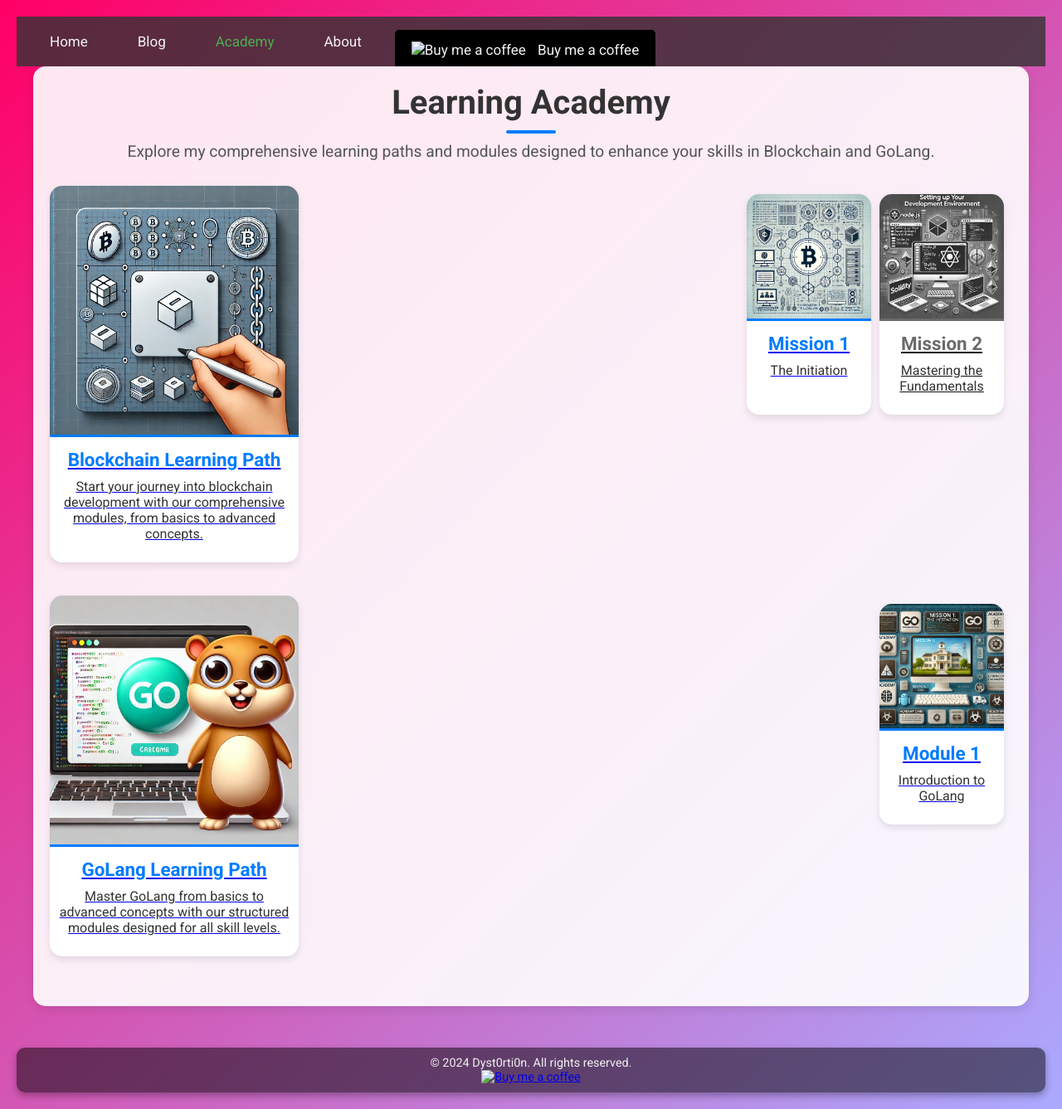
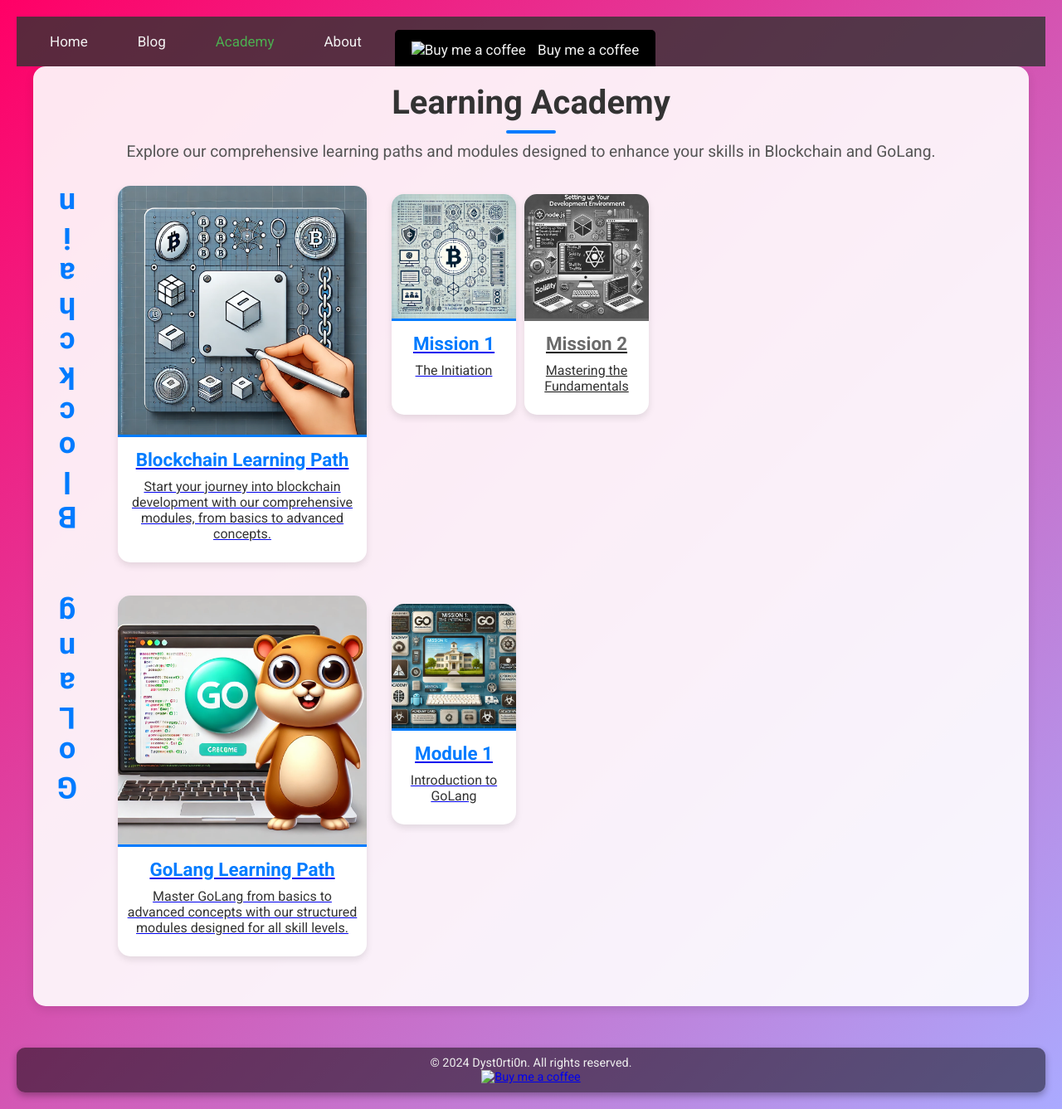
Before and after one commit to Dyst0rti0n/Dyst0rti0n.github.io, a Jekyll site: the page built from academy.html, in a window 1280 px wide and 1337 px high. Shown: the whole window at 83% size. Built offline with Jekyll 4.4.1, drawn with Linux system fonts in a browser that asks for light colours.

Commit message:
Better layout

```diff
--- a/academy.html
+++ b/academy.html
@@ -8,10 +8,13 @@ title: "Learning Academy"
 <body>
     <div class="page-container">
         <h1 class="page-title">Learning Academy</h1>
-        <p class="page-description">Explore my comprehensive learning paths and modules designed to enhance your skills in Blockchain and GoLang.</p>
+        <p class="page-description">Explore our comprehensive learning paths and modules designed to enhance your skills in Blockchain and GoLang.</p>
 
         <div class="academy-section">
             <div class="learning-path">
+                <div class="path-heading">
+                    <h2>Blockchain</h2>
+                </div>
                 <div class="academy-card-large">
                     <a href="/academy/blockchain-learning/" class="academy-card-link">
                         <img src="/assets/images/blockchain.png" alt="Blockchain Learning Path">
@@ -46,6 +49,9 @@ title: "Learning Academy"
 
         <div class="academy-section">
             <div class="learning-path">
+                <div class="path-heading">
+                    <h2>GoLang</h2>
+                </div>
                 <div class="academy-card-large">
                     <a href="/academy/golang-learning/" class="academy-card-link">
                         <img src="/assets/images/golang.png" alt="GoLang Learning Path">
--- a/assets/css/academy.css
+++ b/assets/css/academy.css
@@ -46,10 +46,21 @@ body {
 
 .learning-path {
   display: flex;
-  justify-content: space-between;
+  justify-content: flex-start;
   align-items: flex-start;
   flex-wrap: nowrap;
   gap: 20px;
+  position: relative;
+}
+
+.path-heading {
+  writing-mode: vertical-rl;
+  text-orientation: upright;
+  transform: rotate(180deg);
+  font-size: 1.5em;
+  font-weight: bold;
+  color: #007bff;
+  margin-right: 20px;
 }
 
 .academy-card-large, .academy-card-small {
@@ -140,6 +151,12 @@ body {
       align-items: center;
   }
 
+  .path-heading {
+      writing-mode: horizontal-tb;
+      transform: rotate(0deg);
+      margin-bottom: 10px;
+  }
+
   .academy-card-large {
       width: 100%;
   }
```
